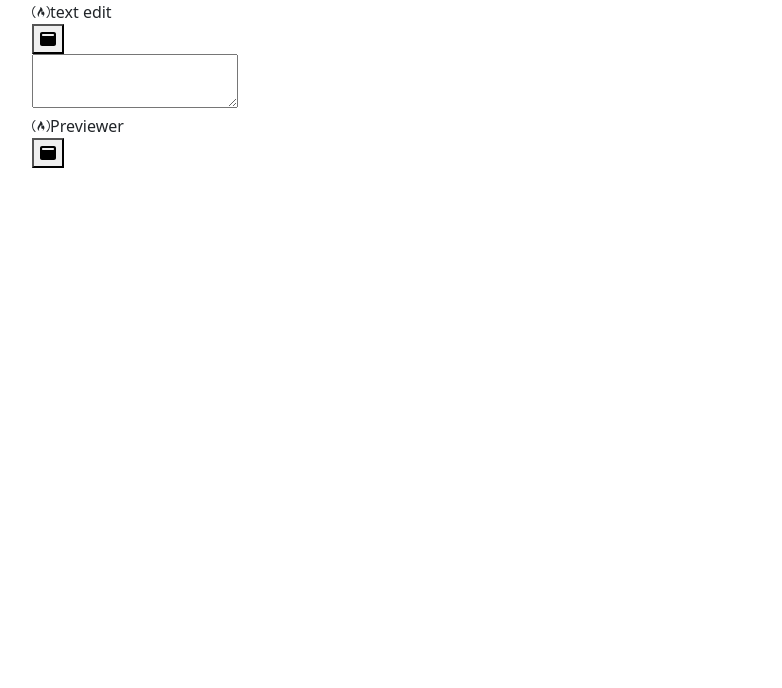
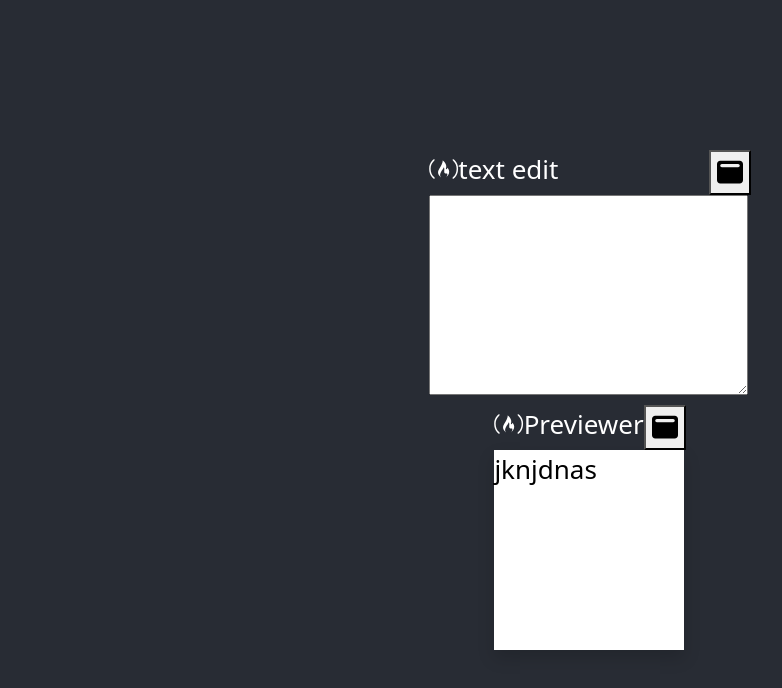
Before and after one commit to PabloPicas0/Markdown-Previewer, a React (Create React App) app: page / in a window 1280 px wide. Shown: the top 688 px of the page, without its empty margins (50-832 px from the left). Built offline with nearby package versions, Linux system fonts and the light colour scheme.

Commit message:
first visual

```diff
--- a/src/App.css
+++ b/src/App.css
@@ -8,3 +8,9 @@
   font-size: calc(10px + 2vmin);
   color: white;
 }
+
+.text-area {
+  color: black;
+  width: 99%;
+  min-height: 200px;
+}
--- a/src/App.js
+++ b/src/App.js
@@ -6,9 +6,11 @@ import Previewer from "./previewer";
 
 function App() {
   return (
-    <div className="container">
-      <Editor />
-      <Previewer />
+    <div className="container-fluid p-0">
+      <div className=" App-header d-flex justify-cointent-center align-items-center">
+        <Editor />
+        <Previewer />
+      </div>
     </div>
   );
 }
--- a/src/editor.js
+++ b/src/editor.js
@@ -1,4 +1,5 @@
 import React from "react";
+import "./App.css";
 
 import { FontAwesomeIcon } from "@fortawesome/react-fontawesome";
 import { faWindowMaximize } from "@fortawesome/free-solid-svg-icons";
@@ -7,7 +8,7 @@ import { faFreeCodeCamp } from "@fortawesome/free-brands-svg-icons";
 const editor = () => {
   return (
     <div>
-      <div>
+      <div className="d-flex justify-content-between">
         <div>
           <FontAwesomeIcon icon={faFreeCodeCamp} />
           <span>text edit</span>
@@ -16,7 +17,7 @@ const editor = () => {
           <FontAwesomeIcon icon={faWindowMaximize} />
         </button>
       </div>
-      <textarea />
+      <textarea className="text-area" />
     </div>
   );
 };
--- a/src/previewer.js
+++ b/src/previewer.js
@@ -1,4 +1,5 @@
 import React from "react";
+import "./App.css";
 
 import { FontAwesomeIcon } from "@fortawesome/react-fontawesome";
 import { faWindowMaximize } from "@fortawesome/free-solid-svg-icons";
@@ -7,14 +8,17 @@ import { faFreeCodeCamp } from "@fortawesome/free-brands-svg-icons";
 const previewer = () => {
   return (
     <div>
-      <div>
+      <div className="d-flex justify-content-between">
         <div>
-            <FontAwesomeIcon icon={faFreeCodeCamp}/>
-            <span>Previewer</span>
+          <FontAwesomeIcon icon={faFreeCodeCamp} />
+          <span>Previewer</span>
         </div>
         <button type="button">
-            <FontAwesomeIcon icon={faWindowMaximize} />
+          <FontAwesomeIcon icon={faWindowMaximize} />
         </button>
+      </div>
+      <div className="text-area shadow bg-white">
+        <p>jknjdnas</p>
       </div>
     </div>
   );
```
